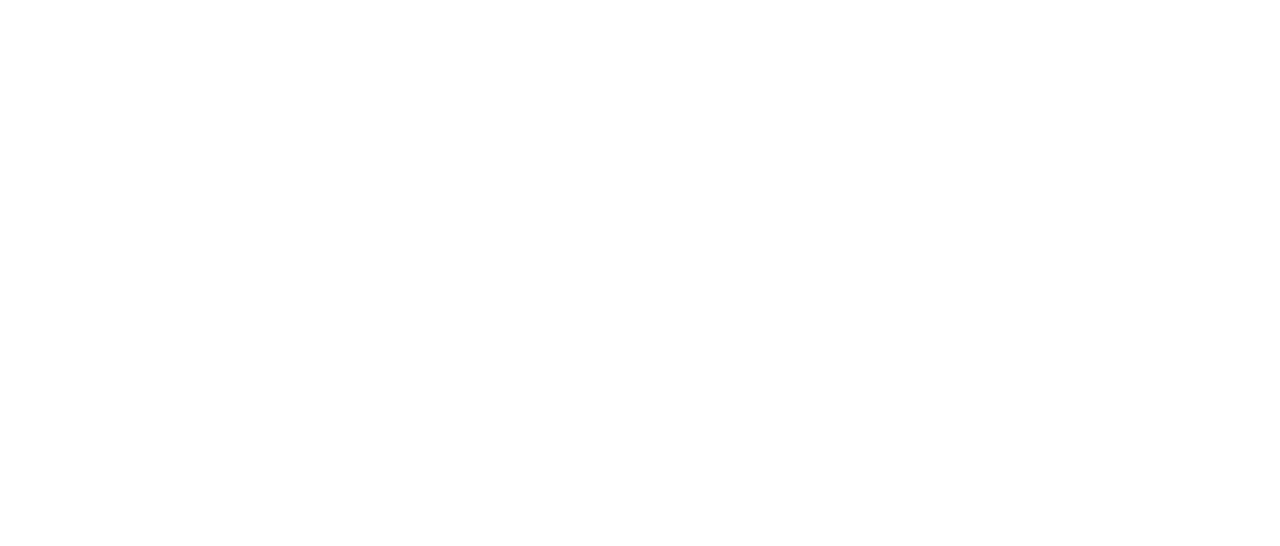
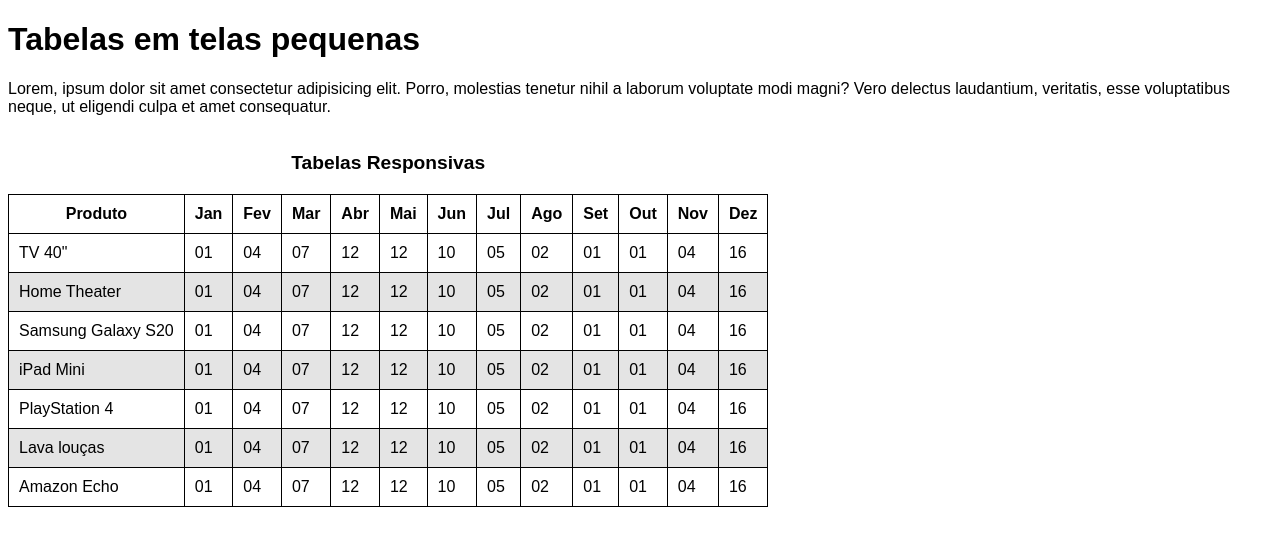
Before and after one commit to arthurferreira-dev/HTML---CSS, a plain HTML site: page Vol. 3/Capitulo 21/aula27a39/tabela06.html in a window 1280 px wide. Drawn offline with Linux system fonts and the light colour scheme.

Commit message:
finish modulo 03

```diff
--- a/Vol. 3/Capitulo 21/aula27a39/styles06.css
+++ b/Vol. 3/Capitulo 21/aula27a39/styles06.css
@@ -1 +1,27 @@
 @charset "UTF-8";
+
+body {
+    font-family: Arial, Helvetica, sans-serif;
+}
+
+table {
+    border-collapse: collapse;
+}
+
+caption {
+    font-size: 1.2em;
+    font-weight: bolder;
+    padding: 20px;
+}
+
+th, td {
+    border: 1px solid #000;
+    padding: 10px;
+}
+tr:nth-child(even) {
+    background-color: #e4e4e4;
+}
+
+div#container {
+    overflow-x: auto;
+}
--- a/Vol. 3/Capitulo 21/aula27a39/tabela06.html
+++ b/Vol. 3/Capitulo 21/aula27a39/tabela06.html
@@ -7,6 +7,136 @@
     <link rel="stylesheet" href="styles06.css">
 </head>
 <body>
-
+    <h1>Tabelas em telas pequenas</h1>
+    <p>Lorem, ipsum dolor sit amet consectetur adipisicing elit. Porro, molestias tenetur nihil a laborum voluptate modi magni? Vero delectus laudantium, veritatis, esse voluptatibus neque, ut eligendi culpa et amet consequatur.</p>
+    <div id="container">
+        <table>
+            <caption>Tabelas Responsivas</caption>
+            <thead>
+                <tr>
+                    <th>Produto</th>
+                    <th>Jan</th>
+                    <th>Fev</th>
+                    <th>Mar</th>
+                    <th>Abr</th>
+                    <th>Mai</th>
+                    <th>Jun</th>
+                    <th>Jul</th>
+                    <th>Ago</th>
+                    <th>Set</th>
+                    <th>Out</th>
+                    <th>Nov</th>
+                    <th>Dez</th>
+                </tr>
+            </thead>
+            <tbody>
+                <tr>
+                    <td>TV 40"</td>
+                    <td>01</td>
+                    <td>04</td>
+                    <td>07</td>
+                    <td>12</td>
+                    <td>12</td>
+                    <td>10</td>
+                    <td>05</td>
+                    <td>02</td>
+                    <td>01</td>
+                    <td>01</td>
+                    <td>04</td>
+                    <td>16</td>
+                </tr>
+                <tr>
+                    <td>Home Theater</td>
+                    <td>01</td>
+                    <td>04</td>
+                    <td>07</td>
+                    <td>12</td>
+                    <td>12</td>
+                    <td>10</td>
+                    <td>05</td>
+                    <td>02</td>
+                    <td>01</td>
+                    <td>01</td>
+                    <td>04</td>
+                    <td>16</td>
+                </tr>
+                <tr>
+                    <td>Samsung Galaxy S20</td>
+                    <td>01</td>
+                    <td>04</td>
+                    <td>07</td>
+                    <td>12</td>
+                    <td>12</td>
+                    <td>10</td>
+                    <td>05</td>
+                    <td>02</td>
+                    <td>01</td>
+                    <td>01</td>
+                    <td>04</td>
+                    <td>16</td>
+                </tr>
+                <tr>
+                    <td>iPad Mini</td>
+                    <td>01</td>
+                    <td>04</td>
+                    <td>07</td>
+                    <td>12</td>
+                    <td>12</td>
+                    <td>10</td>
+                    <td>05</td>
+                    <td>02</td>
+                    <td>01</td>
+                    <td>01</td>
+                    <td>04</td>
+                    <td>16</td>
+                </tr>
+                <tr>
+                    <td>PlayStation 4</td>
+                    <td>01</td>
+                    <td>04</td>
+                    <td>07</td>
+                    <td>12</td>
+                    <td>12</td>
+                    <td>10</td>
+                    <td>05</td>
+                    <td>02</td>
+                    <td>01</td>
+                    <td>01</td>
+                    <td>04</td>
+                    <td>16</td>
+                </tr>
+                <tr>
+                    <td>Lava louças</td>
+                    <td>01</td>
+                    <td>04</td>
+                    <td>07</td>
+                    <td>12</td>
+                    <td>12</td>
+                    <td>10</td>
+                    <td>05</td>
+                    <td>02</td>
+                    <td>01</td>
+                    <td>01</td>
+                    <td>04</td>
+                    <td>16</td>
+                </tr>
+                <tr>
+                    <td>Amazon Echo</td>
+                    <td>01</td>
+                    <td>04</td>
+                    <td>07</td>
+                    <td>12</td>
+                    <td>12</td>
+                    <td>10</td>
+                    <td>05</td>
+                    <td>02</td>
+                    <td>01</td>
+                    <td>01</td>
+                    <td>04</td>
+                    <td>16</td>
+                </tr>
+            </tbody>
+        </table>
+    </div>
 </body>
 </html>
```
